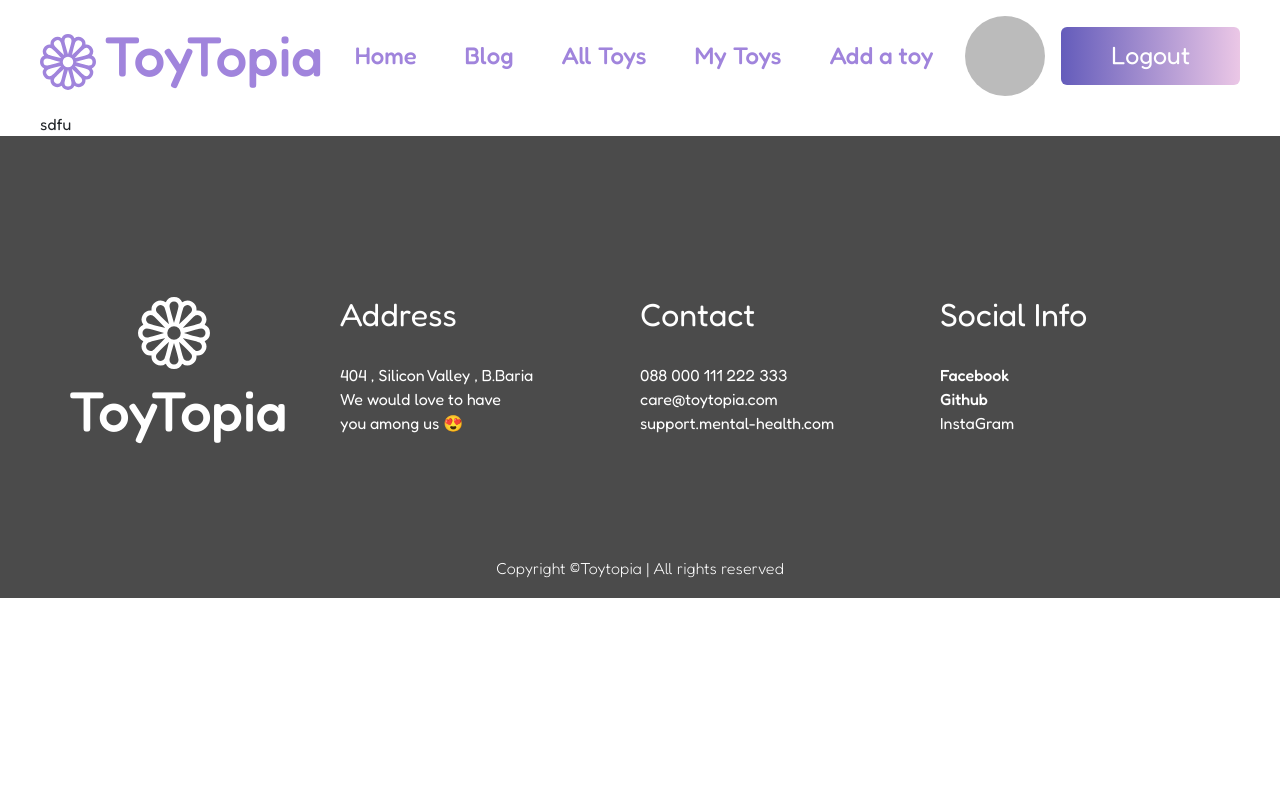
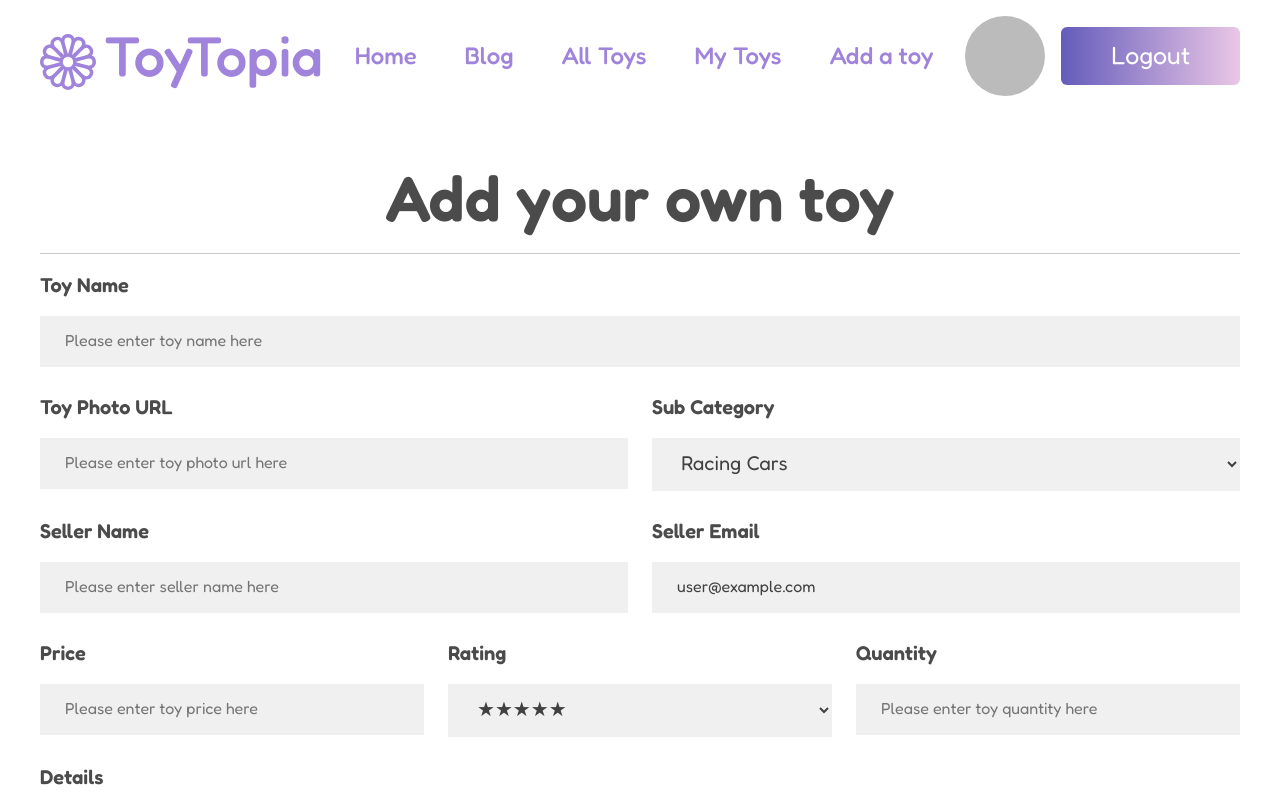
Before and after one commit to safoun10/Toytopia-Client, a React (Vite) app: page /add-toy in a window 1280 px wide. Shown: the top 800 px of the page. Built offline with nearby package versions, Linux system fonts and the light colour scheme; no server answers; sample sign-in values are in the browser's storage.

Commit message:
had some mismatched api error , solved it

```diff
--- a/src/components/mySingleToy/MySingleToy.jsx
+++ b/src/components/mySingleToy/MySingleToy.jsx
@@ -3,7 +3,7 @@ import { Link } from 'react-router-dom';
 import { AiOutlineDelete} from "react-icons/ai";
 
 const MySingleToy = ({toy}) => {
-    const { seller_name, toy_name, category, price, rating, quantity, _id } =
+    const { seller_name, toy_name, category, price, rating, quantity } =
 		toy;
     return (
 		<>
--- a/src/components/toysByCategory/ToysByCategory.jsx
+++ b/src/components/toysByCategory/ToysByCategory.jsx
@@ -38,14 +38,14 @@ const ToysByCategory = () => {
 					Trucks
 				</div>
 				<div
-					onClick={() => handleCategory("Emergency Cars")}
+					onClick={() => handleCategory("Emergency Vehicles")}
 					className="btn col-md-4 col-11 mx-auto btn-category fs-5 category-3"
 				>
-					Emergency cars
+					Emergency Vehicles
 				</div>
 			</div>
 			<div className="my-5 d-flex flex-column gap-3">
-                {toys.map(toy => <SingleToyByCategory key={toy?.id} toy={toy}></SingleToyByCategory>)}
+                {toys.map(toy => <SingleToyByCategory key={toy?._id} toy={toy}></SingleToyByCategory>)}
             </div>
 		</div>
 	);
--- a/src/layout/addToy/AddToy.jsx
+++ b/src/layout/addToy/AddToy.jsx
@@ -1,16 +1,224 @@
-import React from 'react';
+import React, { useContext } from "react";
 import TopNav from "../../components/topNav/TopNav";
 import useTitle from "../../components/hooks/useTitle";
 import Footer from "../../components/footer/Footer";
+import { AuthContext } from "../../provider/AuthProvider";
+import { useNavigate } from "react-router-dom";
 
 const AddToy = () => {
-    useTitle("Add a toy")
-    return (
+	useTitle("Add a toy");
+	const navigate = useNavigate();
+
+	const { user } = useContext(AuthContext);
+
+	const handleSubmit = (event) => {
+		event.preventDefault();
+
+		const form = event.target;
+		const toy_name = form.toy_name.value;
+		const photo = form.url.value;
+		const category = form.category.value;
+		const seller_name = form.seller_name.value;
+		const seller_email = form.seller_email.value;
+		const price = form.price.value;
+		const rating = form.rating.value;
+		const quantity = form.quantity.value;
+		const description = form.details.value;
+
+		const newToy = {
+			toy_name,
+			photo,
+			category,
+			seller_name,
+			seller_email,
+			price,
+			rating,
+			quantity,
+			description,
+		};
+
+		fetch("http://localhost:5000/all-toys", {
+			method: "POST",
+			headers: {
+				"content-type": "application/json",
+			},
+			body: JSON.stringify(newToy),
+		})
+			.then((res) => res.json())
+			.then((data) => {
+				console.log(data);
+			});
+		navigate("/");
+	};
+	return (
 		<div>
 			<div>
 				<TopNav></TopNav>
-				<div className="mx-auto" style={{ maxWidth: "1200px" }}>
-					sdfu
+				<div className="mx-auto my-5" style={{ maxWidth: "1200px" }}>
+					<div className="display-3 fw-bold text-zero text-center">
+						Add your own toy
+					</div>
+					<hr />
+					<form onSubmit={handleSubmit} className="">
+						<div className="row">
+							<div className="col-12">
+								<div className="fs-5 fw-bold mb-3 text-zero">
+									Toy Name
+								</div>
+								<div>
+									<input
+										className="input-field"
+										type="text"
+										name="toy_name"
+										id="text"
+										placeholder="Please enter toy name here"
+										required
+									/>
+								</div>
+							</div>
+							<div className="col-6">
+								<div className="fs-5 fw-bold mb-3 text-zero">
+									Toy Photo URL
+								</div>
+								<div>
+									<input
+										className="input-field"
+										type="url"
+										name="url"
+										id="url"
+										placeholder="Please enter toy photo url here"
+										required
+									/>
+								</div>
+							</div>
+							<div className="col-6">
+								<div className="fs-5 fw-bold mb-3 text-zero">
+									Sub Category
+								</div>
+								<select
+									class="input-field form-select-lg rounded-0"
+									name="category"
+								>
+									<option selected value="Racing Cars">
+										Racing Cars
+									</option>
+									<option value="Trucks">Trucks</option>
+									<option value="Emergency Vehicles">
+										Emergency Vehicles
+									</option>
+								</select>
+							</div>
+							<div className="col-6">
+								<div className="fs-5 fw-bold mb-3 text-zero">
+									Seller Name
+								</div>
+								<div>
+									<input
+										className="input-field"
+										type="text"
+										name="seller_name"
+										id="text"
+										placeholder="Please enter seller name here"
+										required
+									/>
+								</div>
+							</div>
+							<div className="col-6">
+								<div className="fs-5 fw-bold mb-3 text-zero">
+									Seller Email
+								</div>
+								<div>
+									<input
+										className="input-field"
+										type="email"
+										name="seller_email"
+										id="email"
+										required
+										defaultValue={user.email}
+									/>
+								</div>
+							</div>
+							<div className="col-4">
+								<div className="fs-5 fw-bold mb-3 text-zero">
+									Price
+								</div>
+								<div>
+									<input
+										className="input-field"
+										type="number"
+										name="price"
+										id="number"
+										placeholder="Please enter toy price here"
+										required
+									/>
+								</div>
+							</div>
+							<div className="col-4">
+								<div className="fs-5 fw-bold mb-3 text-zero">
+									Rating
+								</div>
+								<div>
+									<select
+										class="input-field form-select-lg rounded-0"
+										name="rating"
+									>
+										<option value="1">&#9733;</option>
+										<option value="2">
+											&#9733;&#9733;
+										</option>
+										<option value="3">
+											&#9733;&#9733;&#9733;
+										</option>
+										<option value="4">
+											&#9733;&#9733;&#9733;&#9733;
+										</option>
+										<option selected value="5">
+											&#9733;&#9733;&#9733;&#9733;&#9733;
+										</option>
+									</select>
+								</div>
+							</div>
+							<div className="col-4">
+								<div className="fs-5 fw-bold mb-3 text-zero">
+									Quantity
+								</div>
+								<div>
+									<input
+										className="input-field"
+										type="number"
+										name="quantity"
+										id="number"
+										placeholder="Please enter toy quantity here"
+										required
+									/>
+								</div>
+							</div>
+							<div className="col-12">
+								<div className="fs-5 fw-bold mb-3 text-zero">
+									Details
+								</div>
+								<div>
+									<input
+										className="input-field"
+										type="text"
+										name="details"
+										id="text"
+										placeholder="Please enter toy details here"
+										required
+									/>
+								</div>
+							</div>
+						</div>
+
+						<div>
+							<button
+								className="w-100 rounded-2 btn-auth border-0 text-white py-2 fw-bold fs-5 mt-3"
+								type="submit"
+							>
+								Submit
+							</button>
+						</div>
+					</form>
 				</div>
 				<div className="bg-footer">
 					<Footer></Footer>
--- a/src/layout/details/Details.jsx
+++ b/src/layout/details/Details.jsx
@@ -15,7 +15,7 @@ const Details = () => {
 	const {
 		photo,
 		toy_name,
-		email,
+		seller_email,
 		seller_name,
 		price,
 		rating,
@@ -47,7 +47,7 @@ const Details = () => {
 					<div className="display-2">{toy_name}</div>
 					<div className="text-end me-3">
 						<div className="display-6">{seller_name}</div>
-						<div>{email}</div>
+						<div>{seller_email}</div>
                         <div>${price}</div>
                         <div>{quantity} pieces available</div>
                         <hr />
--- a/src/layout/myToys/MyToys.jsx
+++ b/src/layout/myToys/MyToys.jsx
@@ -15,7 +15,7 @@ const MyToys = () => {
 		fetch("http://localhost:5000/all-toys")
 			.then((res) => res.json())
 			.then((data) => {
-				const my_toy = data.filter((toy) => toy.email === user.email);
+				const my_toy = data.filter((toy) => toy.seller_email === user.email);
 				setToys(my_toy);
 			});
 	}, []);
```
Also changed, not shown: public/toys.json (+77 -21 lines).
